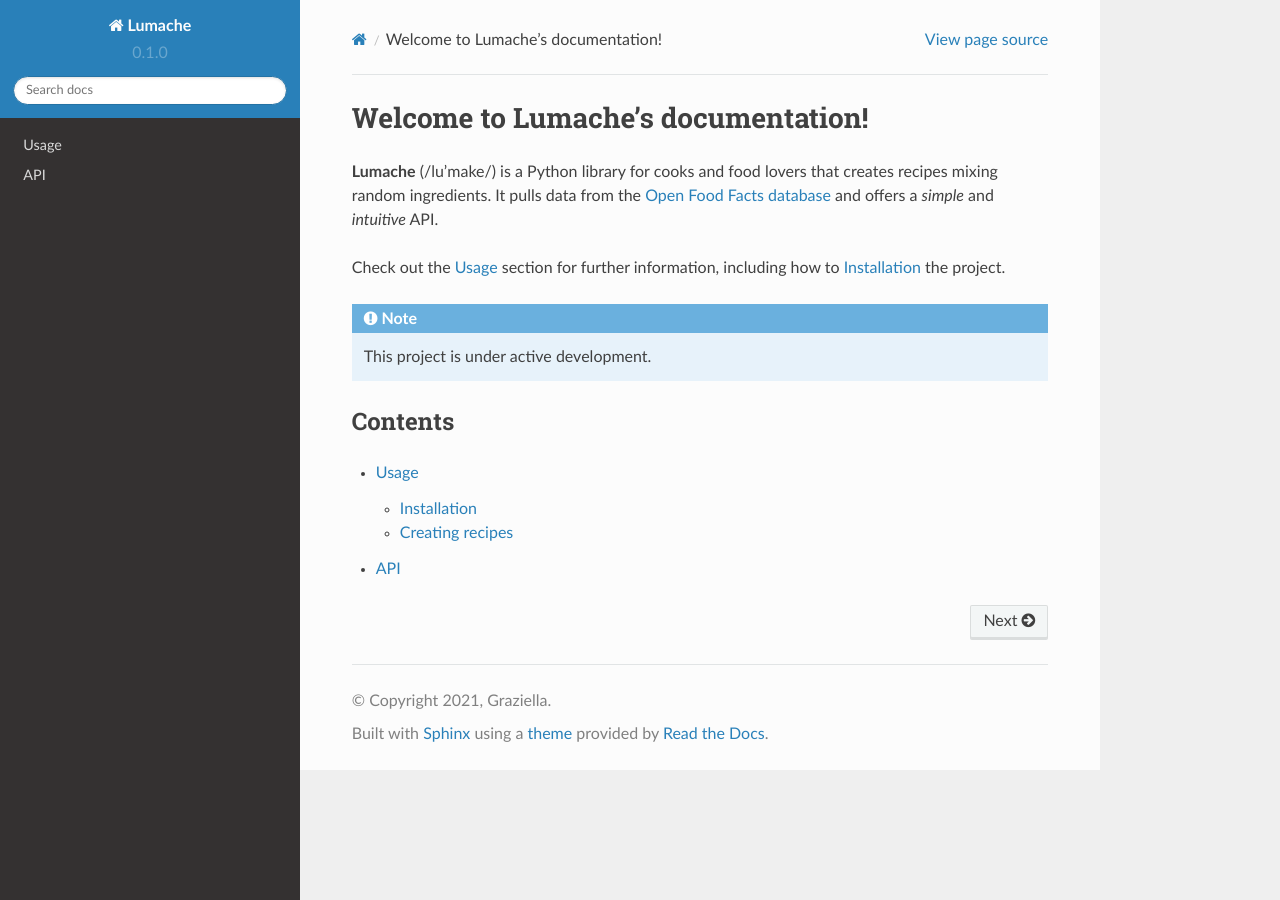
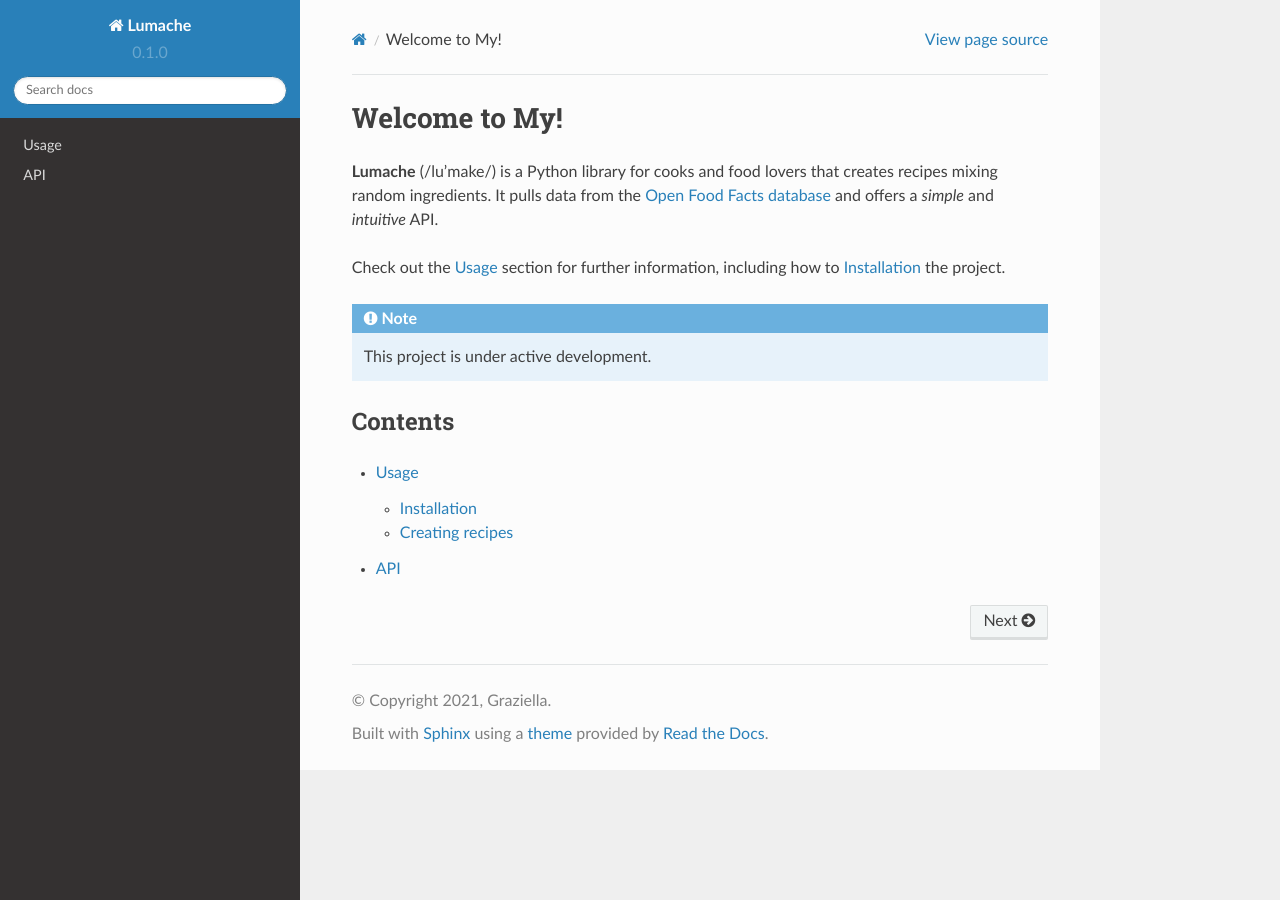
Before and after one commit to prgrobots/Data-Structures-and-Algorithms, a Sphinx documentation site: the page built from docs/source/index.rst, in a window 1280 px wide. Built offline with Sphinx 7.4.7 and the Read the Docs theme 2.0.0, drawn with Linux system fonts in a browser that asks for light colours.

Commit message:
Update index.rst

```diff
--- a/docs/source/index.rst
+++ b/docs/source/index.rst
@@ -1,4 +1,4 @@
-Welcome to Lumache's documentation!
+Welcome to My!
 ===================================
 
 **Lumache** (/lu'make/) is a Python library for cooks and food lovers
```
